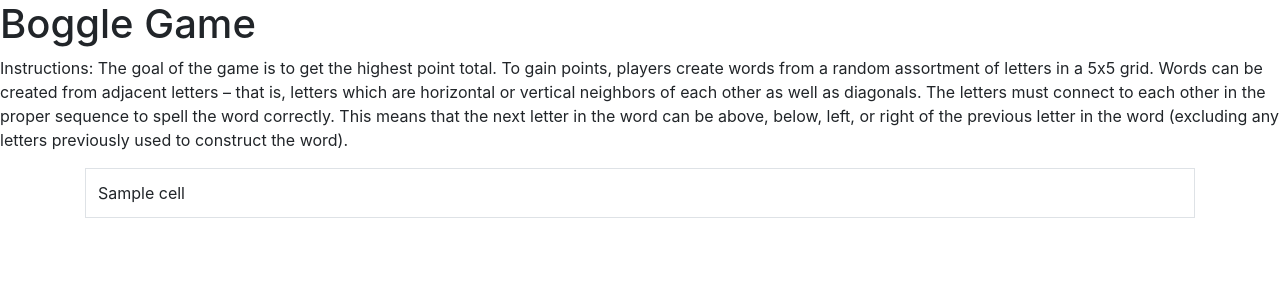
After one commit to EMSAGER/Boggle, a Python web app: template templates/index.html in a window 1280 px wide. The commit adds this page. Shown: the top 300 px of the page. Run offline with Jinja, Linux system fonts and the light colour scheme; the template is opened without the code that fills it: most values are stand-ins (such as "Sample title", 1, 10 or a date in 2020).

Commit message:
Boggle game board creation

```diff
--- a/app.py
+++ b/app.py
@@ -11,7 +11,7 @@ app.config['DEBUG_TB_INTERCEPT_REDIRECTS'] = False
 
 app.route('/')
 def load_gameboard():
-    """Create boardgame & start session for the game plays"""
+    """Create boardgame & start a new session for the game plays"""
     board = boggle_game.make_board()
     session['board'] = boggle_game
-    return render_template('home.html', board=board)
+    return render_template('index.html', board=board)
--- a/templates/base.html
+++ b/templates/base.html
@@ -3,9 +3,18 @@
 <head>
     <meta charset="UTF-8">
     <meta name="viewport" content="width=device-width, initial-scale=1.0">
+    <link rel="stylesheet" href="https://cdn.jsdelivr.net/npm/bootstrap@4.1.3/dist/css/bootstrap.min.css" integrity="sha384-MCw98/SFnGE8fJT3GXwEOngsV7Zt27NXFoaoApmYm81iuXoPkFOJwJ8ERdknLPMO" crossorigin="anonymous">
+    <link rel="stylesheet" href="/static/app.css">
     <title>{% block title %}{% endblock %}</title>
 </head>
 <body>
     {% block content %}{% endblock %}
 </body>
+<script src="https://code.jquery.com/jquery-3.3.1.slim.min.js" integrity="sha384-q8i/X+965DzO0rT7abK41JStQIAqVgRVzpbzo5smXKp4YfRvH+8abtTE1Pi6jizo" crossorigin="anonymous"></script>
+<script src="https://cdn.jsdelivr.net/npm/popper.js@1.14.3/dist/umd/popper.min.js" integrity="sha384-ZMP7rVo3mIykV+2+9J3UJ46jBk0WLaUAdn689aCwoqbBJiSnjAK/l8WvCWPIPm49" crossorigin="anonymous"></script>
+<script src="https://cdn.jsdelivr.net/npm/bootstrap@4.1.3/dist/js/bootstrap.min.js" integrity="sha384-ChfqqxuZUCnJSK3+MXmPNIyE6ZbWh2IMqE241rYiqJxyMiZ6OW/JmZQ5stwEULTy" crossorigin="anonymous"></script>
+<script src="https://unpkg.com/jquery"></script>
+<script src="https://unpkg.com/axios/dist/axios.js"></script>
+
+<script src="/static/app.js"></script>
 </html>
--- a/templates/home.html
+++ /dev/null
@@ -1,4 +0,0 @@
-{% extends "base.html" %}
-{% block title %}home page{% endblock %}
-
-{% block content %}{% endblock %}
--- /dev/null
+++ b/templates/index.html
@@ -0,0 +1,31 @@
+{% extends "base.html" %}
+{% block title %}home page{% endblock %}
+
+
+{% block content %}
+<h1>Boggle Game</h1>
+<p>Instructions: The goal of the game is to get the highest point total. To gain points, players create words from a random assortment of letters in a 5x5 grid. Words can be created from adjacent letters – that is, letters which are horizontal or vertical neighbors of each other as well as diagonals. The letters must connect to each other in the proper sequence to spell the word correctly. This means that the next letter in the word can be above, below, left, or right of the previous letter in the word (excluding any letters previously used to construct the word).</p>
+    <!-- to create a board game a table will need to be used  -->
+<div class="container" id="boggle">
+    <table class="table table-bordered table-center BOARD">
+        <!-- there will not be a table head. we just need the body and rows -->
+        <tbody>
+            <!-- insert a loop that will create rows of the table -->
+            {%for row in board%}
+            <tr class="ROW">
+                <!-- insert a loop that will create cells for each row -->
+                {% for cell in row %}
+                <td class="CELL">
+                    {{cell}}
+                </td>
+                {% endfor %}
+            </tr>
+            {% endfor %}
+        </tbody>
+    </table>
+
+</div>
+
+
+
+{% endblock %}
```
Also changed, not shown: tests/test.py (renamed from test.py).
